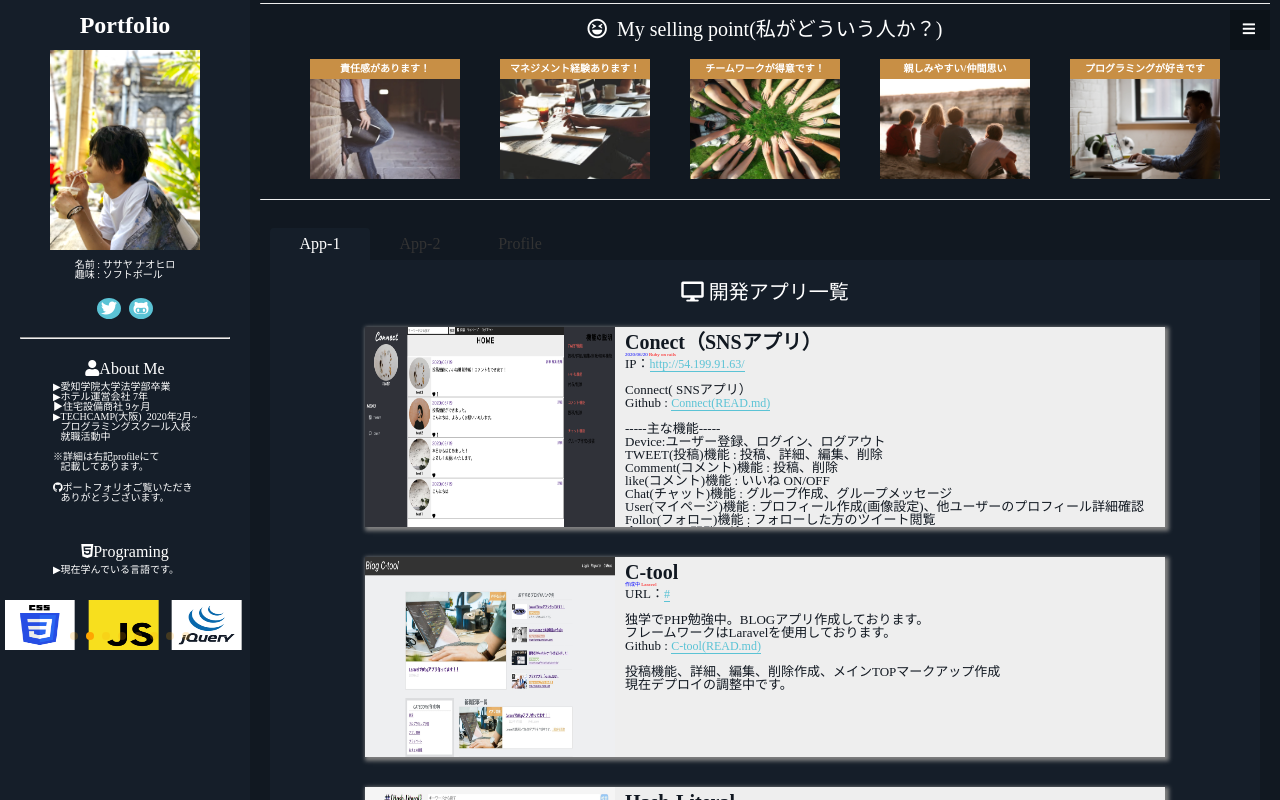
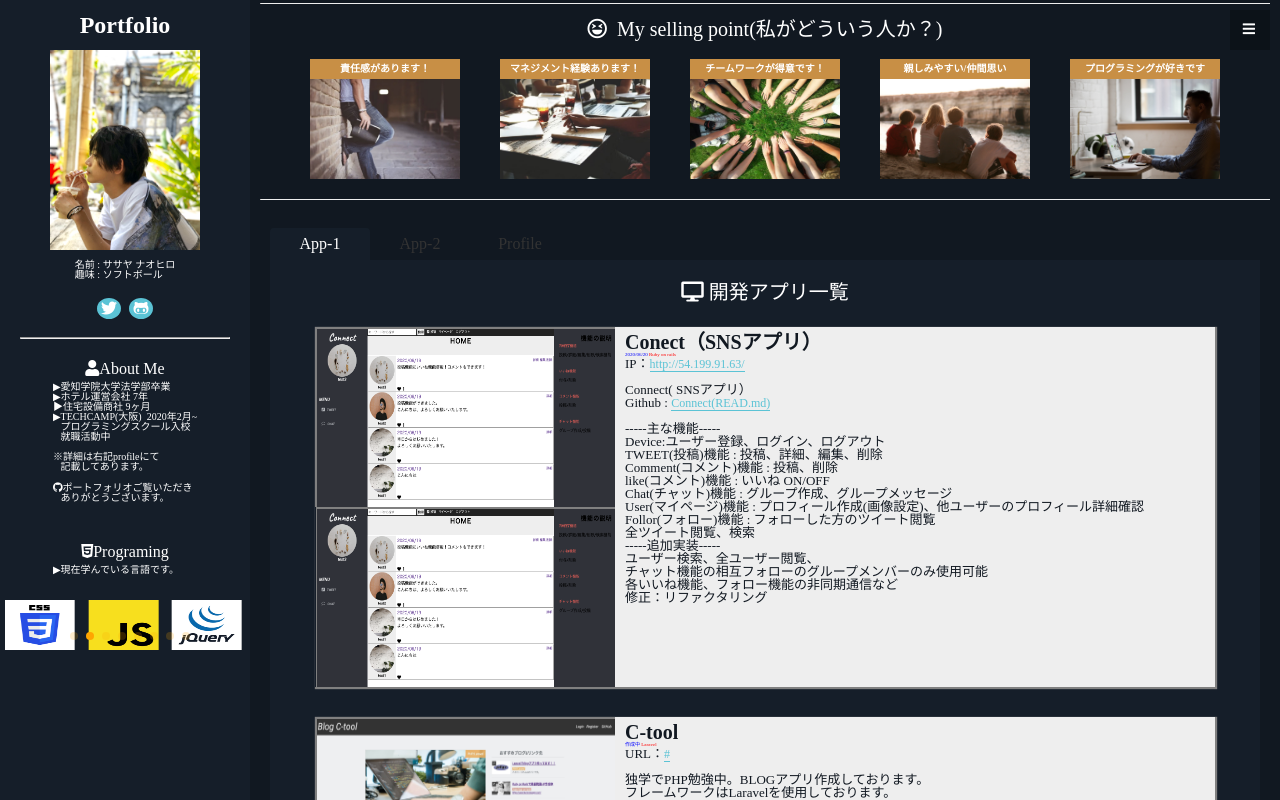
Before and after one commit to sasaya7016/portfolio, a plain HTML site: page index.html in a window 1280 px wide. Drawn offline with Linux system fonts and the light colour scheme; a script that the page names is missing.

Commit message:
Update portfolio - c-tool

```diff
--- a/assets/stylesheets/style.css
+++ b/assets/stylesheets/style.css
@@ -346,7 +346,7 @@ tab
 */
 
 .development{
-  width: 800px;
+  width: 900px;
   background-color: #151e29;
   margin: 0 auto;
 }
@@ -361,18 +361,25 @@ tab
 .app-data {
   display: flex;
   justify-content: center;
-  box-shadow: 2px 2px 4px 2px  gray;
+  box-shadow: 1px 1px 1px 1px  gray;
+}
+
+.app-image  {
+  width: 300px;
+  height: 180px;
+  border: solid 1px gray;
 }
 
 .app-image img {
-  width: 250px;
-  height: 200px;
+  width: 300px;
+  height: 180px;
+  border: solid 0.3px gray;
 }
 
 .app-text {
   background-color: #eee;
-  width: 550px;
-  height: 200px;
+  width: 600px;
+  height: 360px;
   font-size: 5px;
   color: black;
   padding: 5px 10px;
--- a/index.html
+++ b/index.html
@@ -167,6 +167,7 @@
               <li class="app-data">
                 <div class="app-image"><a href="#">
                   <img src="assets/images/connect.png" alt=""></a>
+                  <img src="assets/images/connect.png" alt=""></a>
                 </div>
                 <div class="app-text">
                   <h4><a href="http://54.199.91.63/">Conect（SNSアプリ）</a></h4>
@@ -199,6 +200,7 @@
               <li class="app-data">
                 <div class="app-image"><a href="#">
                   <img src="assets/images/C-tool.jpg" alt=""></a>
+                  <img src="assets/images/C-tool2.png" alt=""></a>
                 </div>
                 <div class="app-text">
                   <h4><a href="#"">C-tool</a></h4>
```
Also changed, not shown: assets/images/C-tool2.png (added).
